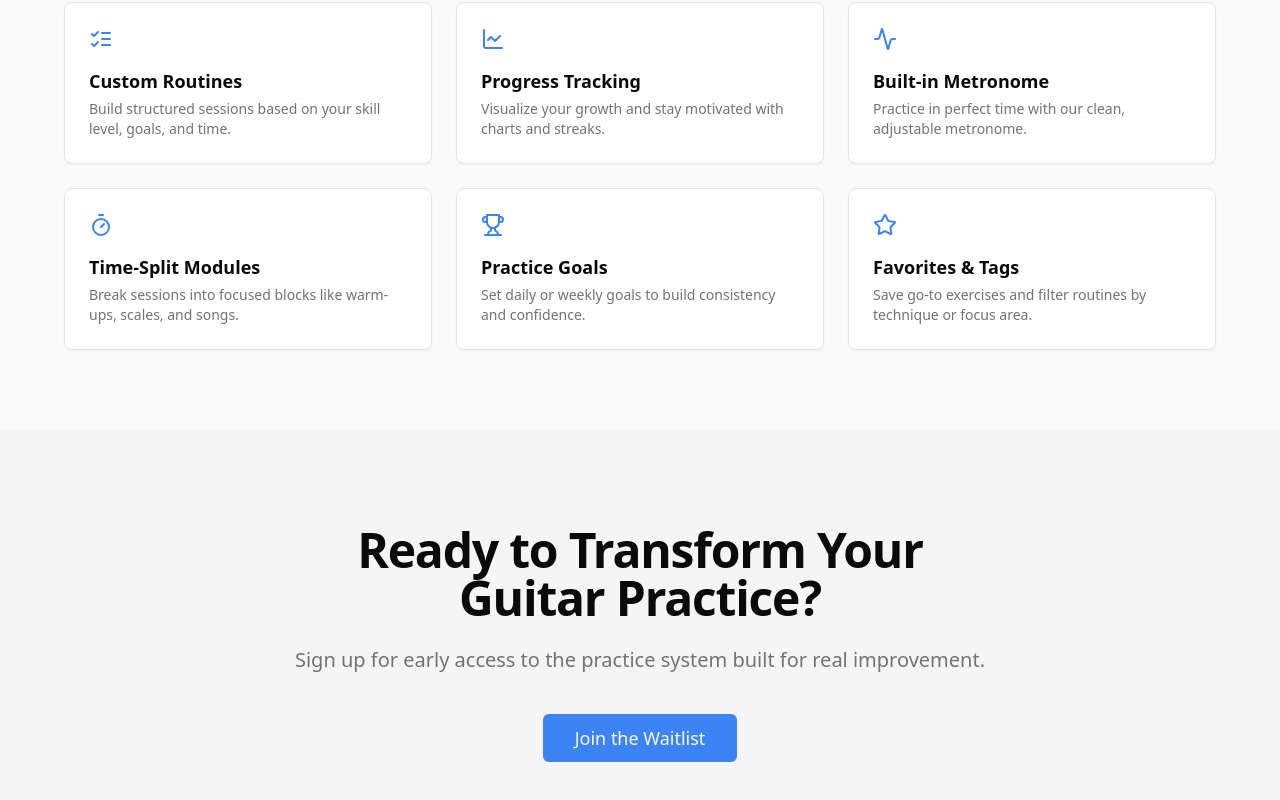
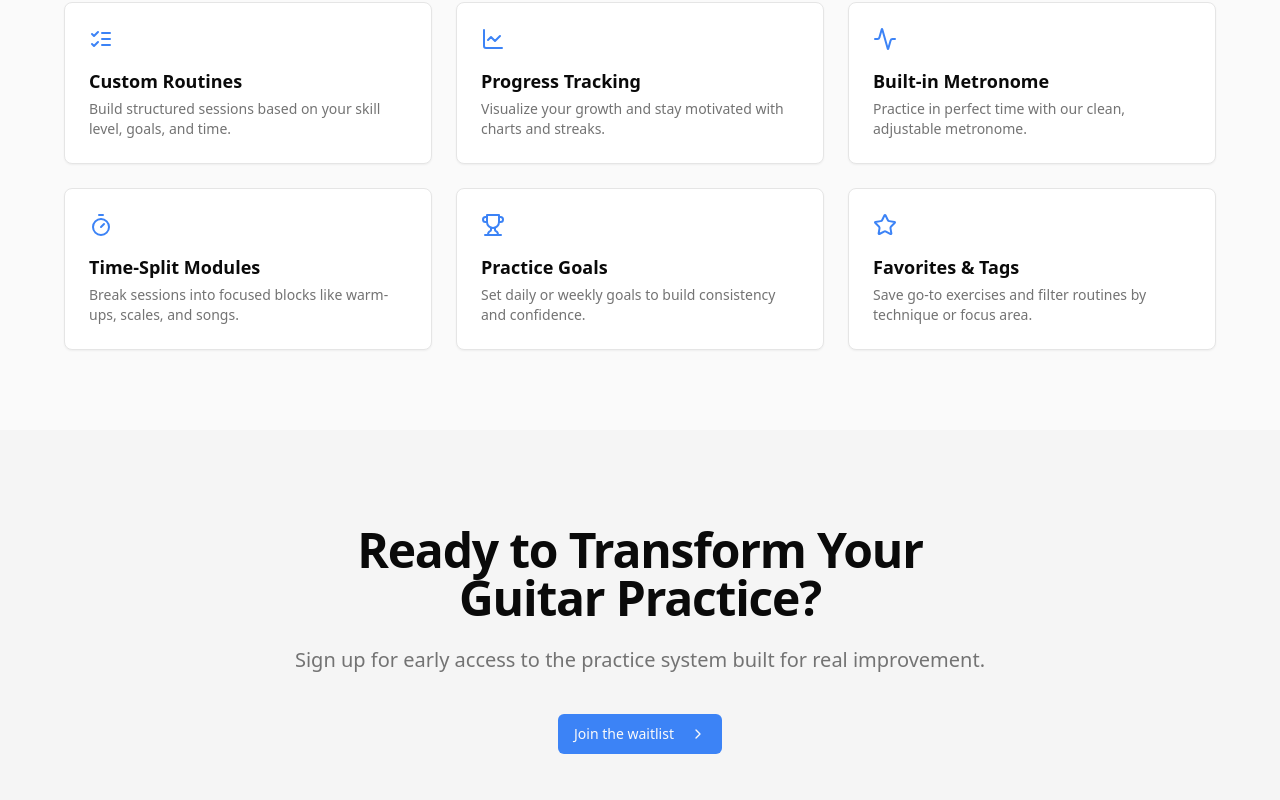
Before and after one commit to m3tang/fretboard-focus, a Next.js app: page / in a window 1280 px wide. Shown: the part 2040-2840 px from the top of the page. Built offline with nearby package versions, Linux system fonts and the light colour scheme.

Commit message:
fix: bottom cta

```diff
--- a/app/(public)/page.tsx
+++ b/app/(public)/page.tsx
@@ -142,13 +142,7 @@ export default function Home() {
             improvement.
           </p>
           <div className="mt-10">
-            <Button
-              size="lg"
-              className="px-8 py-6 text-base md:text-lg"
-              asChild
-            >
-              <Link href="/signup">Join the Waitlist</Link>
-            </Button>
+            <WaitlistDialog />
           </div>
         </div>
       </section>
```
